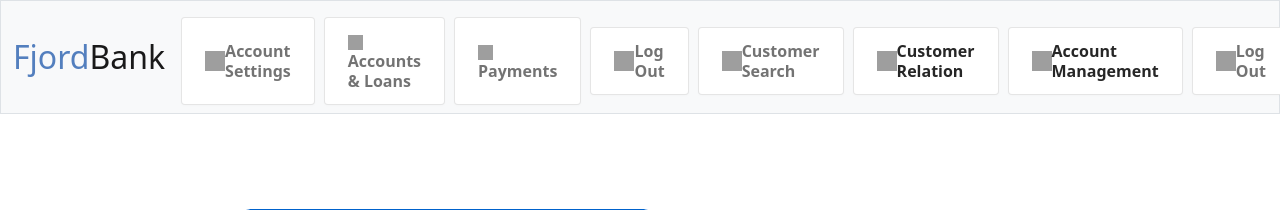
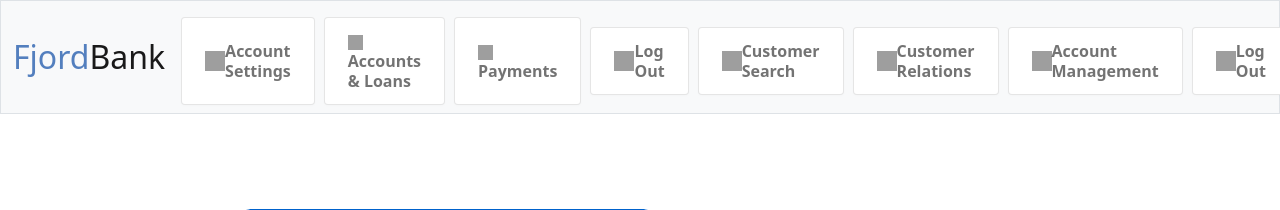
Before and after one commit to TeiturB/Fjordbank, a Flask app: page /accounts_and_loans in a window 1280 px wide. Shown: the top 210 px of the page. Run offline with Flask 2, Linux system fonts and the light colour scheme; a user stored in the database is signed in; grey boxes are pictures that could not be loaded.

Commit message:
UI, title, and favicon improved

```diff
--- a/templates/layout.html
+++ b/templates/layout.html
@@ -12,11 +12,16 @@
         <script crossorigin="anonymous" src="https://cdn.jsdelivr.net/npm/bootstrap@5.1.3/dist/js/bootstrap.bundle.min.js" integrity="sha384-ka7Sk0Gln4gmtz2MlQnikT1wXgYsOg+OMhuP+IlRH9sENBO0LRn5q+8nbTov4+1p"></script>
 
         <!-- https://favicon.io/emoji-favicons/money-bag/ -->
-        <link href="/static/favicon.ico" rel="icon">
+
+        {% if 'portal' not in request.path %}
+            <link href="/static/favicon_FB.ico" rel="icon">
+        {% else %}
+            <link href="/static/favicon_FP.ico" rel="icon">
+        {% endif %}
 
         <link href="/static/styles.css" rel="stylesheet">
 
-        <title>FjordBank: {% block title %}{% endblock %}</title>
+            <title>{% if 'portal' not in request.path %}FjordBank: {% else %}FjordPortal: {% endif %}{% block title %}{% endblock %}</title>
 
     </head>
 
@@ -66,9 +71,9 @@
                         {% if 'employee_id' in session %}
                         <!-- TODO: Tabs -->
                         <ul class="navbar-nav me-auto mt-2">
-                            <li class="nav-item"><img class="userinfo" src="https://img.icons8.com/material-outlined/24/000000/user.png" style="height:20px; width:20px; color: rgba(0,0,0,.55);"/><a class="nav-link" href="/portal_customer_search">Customer Search</a></li>
-                            <li class="nav-item"><img class="userinfo" src="https://img.icons8.com/material-rounded/512/family.png" style="height:20px; width:20px;"/><a class="nav-link" href="/portal_customer_relation"></a>Customer Relation</a></li>
-                            <li class="nav-item"><img class="userinfo" src="https://img.icons8.com/material-rounded/512/wallet.png" style="height:20px; width:20px;"/><a class="nav-link" href="/portal_account_management"></a>Account Management</a></li>
+                            <li class="nav-item"><img class="userinfo" src="https://img.icons8.com/material-rounded/512/search-client.png" style="height:20px; width:20px; color: rgba(0,0,0,.55);"/><a class="nav-link" href="/portal_customer_search">Customer Search</a></li>
+                            <li class="nav-item"><img class="userinfo" src="https://img.icons8.com/material-rounded/512/family.png" style="height:20px; width:20px;"/><a class="nav-link" href="/portal_customer_relations">Customer Relations</a></li>
+                            <li class="nav-item"><img class="userinfo" src="https://img.icons8.com/material-rounded/512/wallet.png" style="height:20px; width:20px;"/><a class="nav-link" href="/portal_account_management">Account Management</a></li>
                         </ul>
 
                         <ul class="navbar-nav ms-auto mt-2">
```
